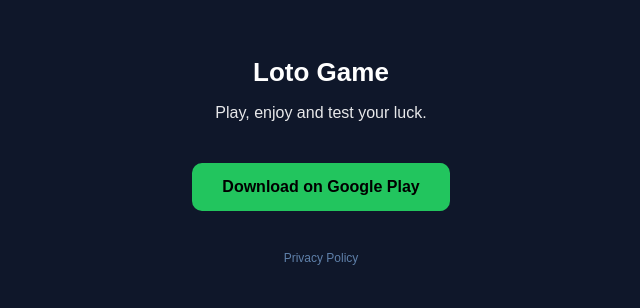
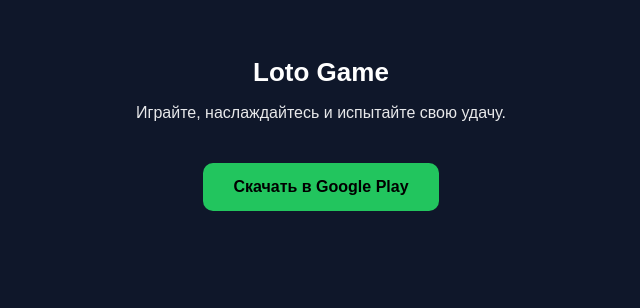
Before and after one commit to hazratAZE/lottogame, a plain HTML site: page index.html in a window 1280 px wide. Shown: the whole page, without its empty margins (319-959 px from the left). Drawn offline with Linux system fonts and the light colour scheme.

Commit message:
Lang changed to russian

```diff
--- a/index.html
+++ b/index.html
@@ -1,12 +1,12 @@
 <!DOCTYPE html>
-<html lang="tr">
+<html lang="ru">
   <head>
     <meta charset="UTF-8" />
     <meta name="viewport" content="width=device-width, initial-scale=1.0" />
     <title>Loto Game – Android App</title>
     <meta
       name="description"
-      content="Play and enjoy Loto Game. Simple, fun and free on Google Play."
+      content="Играйте и наслаждайтесь Loto Game. Простая, увлекательная и бесплатная игра в Google Play."
     />
 
     <!-- VK Ads için sorun çıkmaması adına -->
@@ -43,33 +43,20 @@
         border-radius: 10px;
         font-weight: bold;
       }
-      .footer {
-        margin-top: 40px;
-        font-size: 12px;
-        opacity: 0.6;
-      }
-      .footer a {
-        color: #93c5fd;
-        text-decoration: none;
-      }
     </style>
   </head>
   <body>
     <div class="container">
       <h1>Loto Game</h1>
-      <p>Play, enjoy and test your luck.</p>
+      <p>Играйте, наслаждайтесь и испытайте свою удачу.</p>
 
       <a
         class="btn"
         href="https://play.google.com/store/apps/details?id=com.lotogame.app"
         target="_blank"
       >
-        Download on Google Play
+        Скачать в Google Play
       </a>
-
-      <div class="footer">
-        <a href="/privacy.html">Privacy Policy</a>
-      </div>
     </div>
   </body>
 </html>
```
